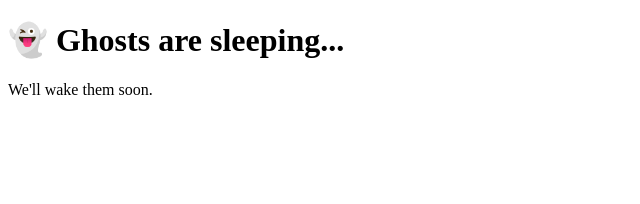
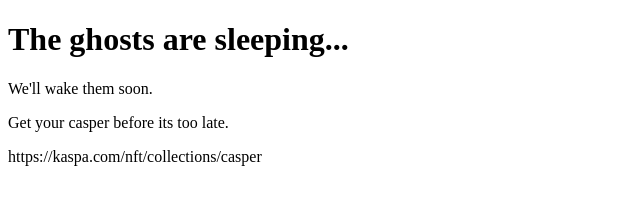
Before and after one commit to casperonkaspa/casper, a plain HTML site: page index.html in a window 1280 px wide. Shown: the whole page, without its empty margins (0-640 px from the left). Drawn offline with Linux system fonts and the light colour scheme.

Commit message:
Update index.html

```diff
--- a/index.html
+++ b/index.html
@@ -1,8 +1,10 @@
 <!DOCTYPE html>
 <html>
-  <head><title>KASPA NFT</title></head>
+  <head><title>CASPER NFT</title></head>
   <body>
-    <h1>👻 Ghosts are sleeping...</h1>
+    <h1>The ghosts are sleeping...</h1>
     <p>We'll wake them soon.</p>
+    <p>Get your casper before its too late.</p>
+    <p><a>https://kaspa.com/nft/collections/casper</a></p>
   </body>
 </html>
```
